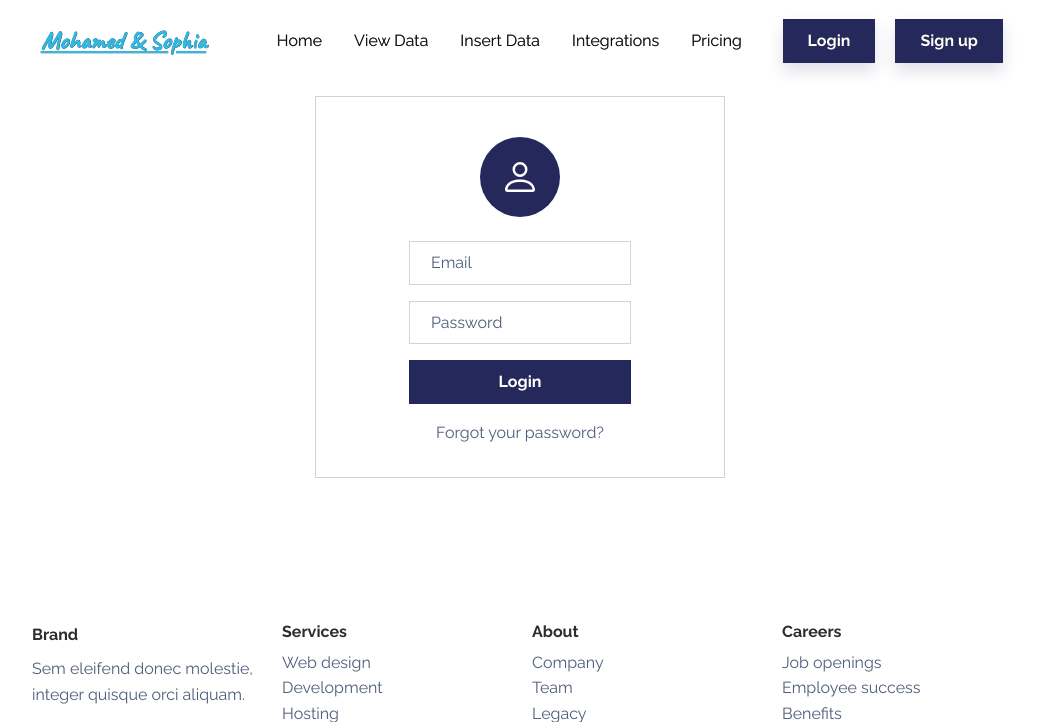
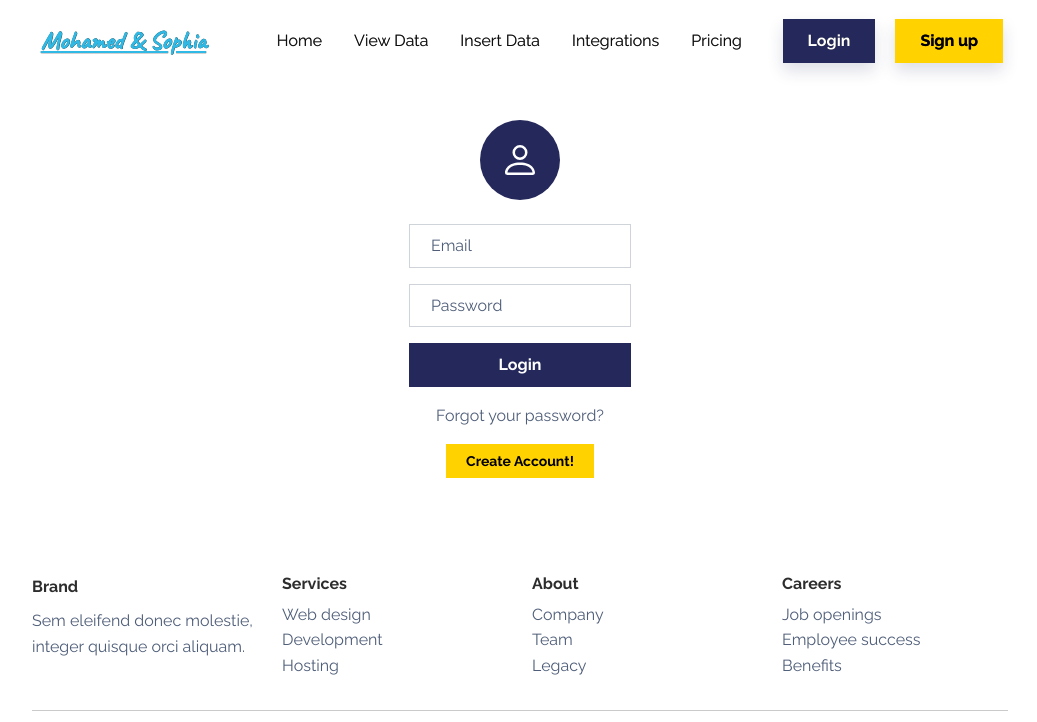
Before and after one commit to mightySIZE/react-flask-webapp, a Flask app: page /login in a window 1280 px wide. Shown: the top 722 px of the page, without its empty margins (120-1157 px from the left). Run offline with Flask 3, Linux system fonts and the light colour scheme; some libraries are stand-ins or nearby versions.

Commit message:
created Login form and updated loginpage

```diff
--- a/MSapp/forms.py
+++ b/MSapp/forms.py
@@ -24,3 +24,9 @@ class RegisterationForm(FlaskForm):
         email = User.query.filter_by(email=email_to_check.data).first()
         if email:
             raise ValidationError('Email already exists. Please choose a different email.')
+
+class LoginForm(FlaskForm):
+    username = StringField('Username', validators=[DataRequired()])
+    password = PasswordField('Password', validators=[DataRequired()])
+    # remember = BooleanField('Remember Me')
+    submit = SubmitField('Login')
--- a/MSapp/routes.py
+++ b/MSapp/routes.py
@@ -1,7 +1,7 @@
 from flask import request, render_template, redirect, url_for, flash, get_flashed_messages
 from MSapp import app, db, bcrypt
 from MSapp.models import Great, User
-from MSapp.forms import RegisterationForm
+from MSapp.forms import RegisterationForm, LoginForm
 
 @app.route('/')
 def home():
@@ -37,26 +37,12 @@ def pricing():
 
 @app.route('/login', methods=['POST', 'GET'])
 def login():
+    form = LoginForm()
     if request.method == 'POST':
         username = request.form['username']
         password = request.form['password']
 
-        # Here you should validate the username and password against your user database.
-        # For the sake of simplicity, let's assume we have a single user with username 'admin'
-        # and hashed password '$2b$12$7.b1.wWY0UJjBoziSMERqOjG2v29xG.AYFJ23wWUUTLRYE1pBChhO'.
-        # You would normally fetch the user's hashed password from your database.
-        if username == 'admin':
-            hashed_password = '$2b$12$7.b1.wWY0UJjBoziSMERqOjG2v29xG.AYFJ23wWUUTLRYE1pBChhO'
-            if bcrypt.check_password_hash(hashed_password, password):
-                # Password is correct, redirect to the home page or any other page.
-                return redirect(url_for('home'))
-            else:
-                # Password is incorrect, show an error message.
-                error = 'Invalid username or password'
-                return render_template('login.html', error=error)
-
-    # If the request method is GET or the login attempt was unsuccessful, show the login form.
-    return render_template('login.html')
+    return render_template('login.html', form=form)
 
 @app.route('/signup', methods=['POST', 'GET'])
 def signup():
--- a/MSapp/templates/base.html
+++ b/MSapp/templates/base.html
@@ -41,7 +41,7 @@
                     <li class="nav-item"><a class="nav-link" href="{{ url_for('pricing') }}">Pricing</a></li>
                 </ul>
                     <a class="btn btn-primary shadow" style="margin-right: 20px;" role="button" href="{{ url_for('login') }}">Login</a>
-                    <a class="btn btn-primary shadow" role="button" href="{{ url_for('signup') }}">Sign up</a>
+                    <a class="btn btn-secondary shadow" role="button" href="{{ url_for('signup') }}">Sign up</a>
             </div>
         </div>
         {% endblock %}
--- a/MSapp/templates/login.html
+++ b/MSapp/templates/login.html
@@ -9,7 +9,6 @@
     <section class="py-5 mt-5">
         <div class="row d-flex justify-content-center">
             <div class="col-md-6 col-xl-4">
-                <div class="card mb-5">
                     <div class="card-body d-flex flex-column align-items-center">
                         <div class="bs-icon-xl bs-icon-circle bs-icon-primary bs-icon my-4"><svg class="bi bi-person" xmlns="http://www.w3.org/2000/svg" width="1em" height="1em" fill="currentColor" viewBox="0 0 16 16">
                                 <path d="M8 8a3 3 0 1 0 0-6 3 3 0 0 0 0 6zm2-3a2 2 0 1 1-4 0 2 2 0 0 1 4 0zm4 8c0 1-1 1-1 1H3s-1 0-1-1 1-4 6-4 6 3 6 4zm-1-.004c-.001-.246-.154-.986-.832-1.664C11.516 10.68 10.289 10 8 10c-2.29 0-3.516.68-4.168 1.332-.678.678-.83 1.418-.832 1.664h10z"></path>
@@ -19,9 +18,9 @@
                             <div class="mb-3"><input class="form-control" type="password" name="password" placeholder="Password" /></div>
                             <div class="mb-3"><button class="btn btn-primary d-block w-100" type="submit">Login</button></div>
                             <p class="text-muted">Forgot your password?</p>
+                            <a class="btn btn-sm btn-secondary" href="{{ url_for('signup' )}}">Create Account!</a>
                         </form>
                     </div>
-                </div>
             </div>
         </div>
     </section>
```
Also changed, not shown: MSapp/instance/MS.db.
